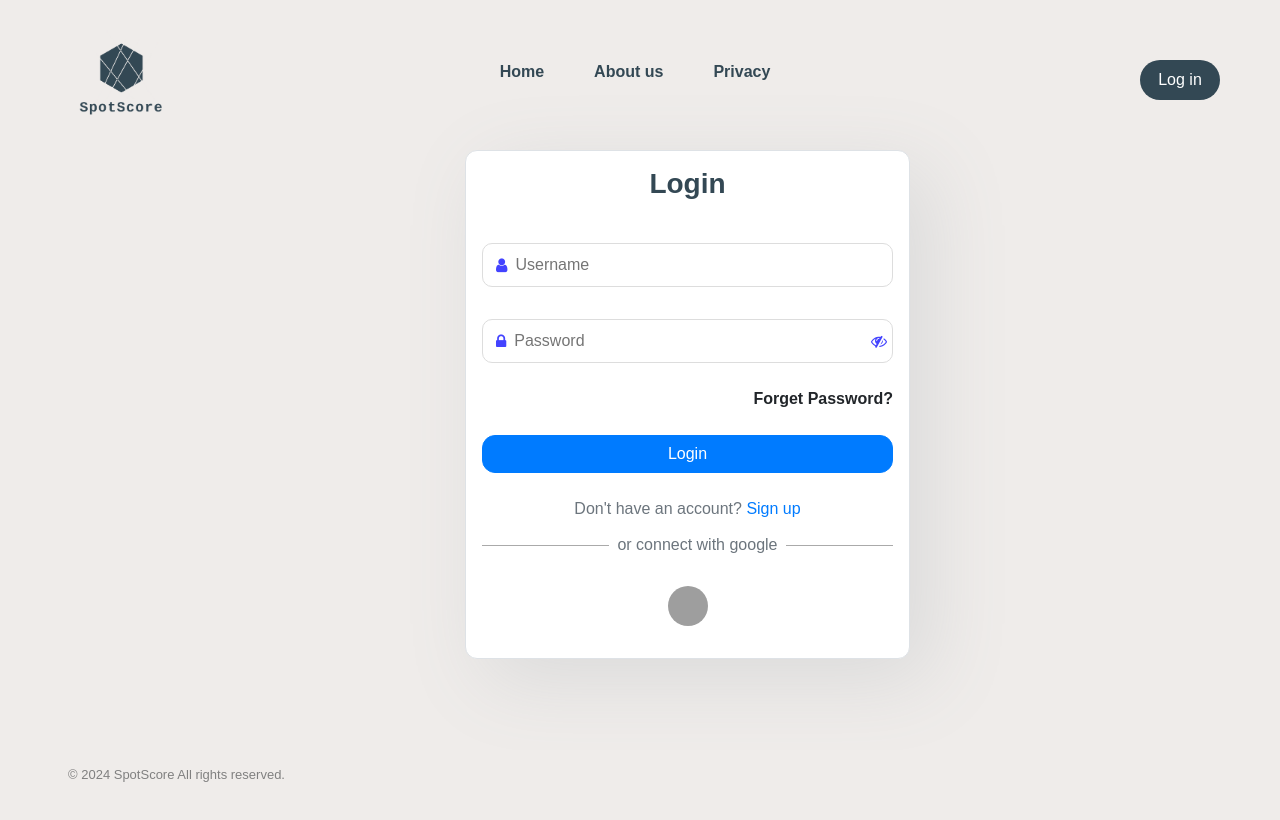
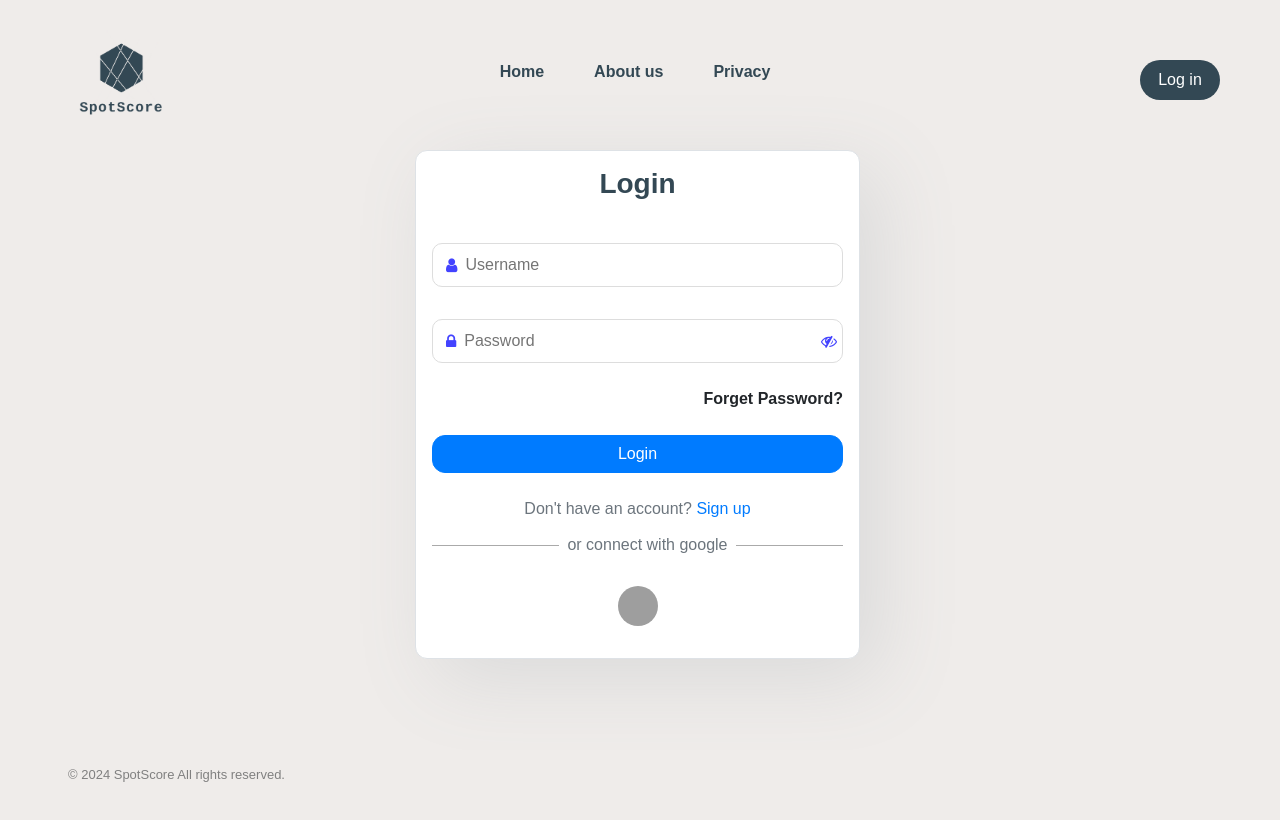
Before and after one commit to ajlich/spot-score, an Angular app: page /Login in a window 1280 px wide. Shown: the top 820 px of the page. Built offline with nearby package versions, Linux system fonts and the light colour scheme; grey boxes are pictures that could not be loaded.

Commit message:
Added css correction on form

```diff
--- a/src/app/login/login.component.css
+++ b/src/app/login/login.component.css
@@ -1,5 +1,6 @@
 .outer{
   height: 100vh;
+  margin-left: -100px;
 }
 
 .panel-heading{
--- a/src/app/signin/signin.component.css
+++ b/src/app/signin/signin.component.css
@@ -1,5 +1,7 @@
 .outer{
     height: 100vh;
+    margin-bottom: 100px;
+    margin-left: -100px;
 }
 
 .panel-heading{
```
